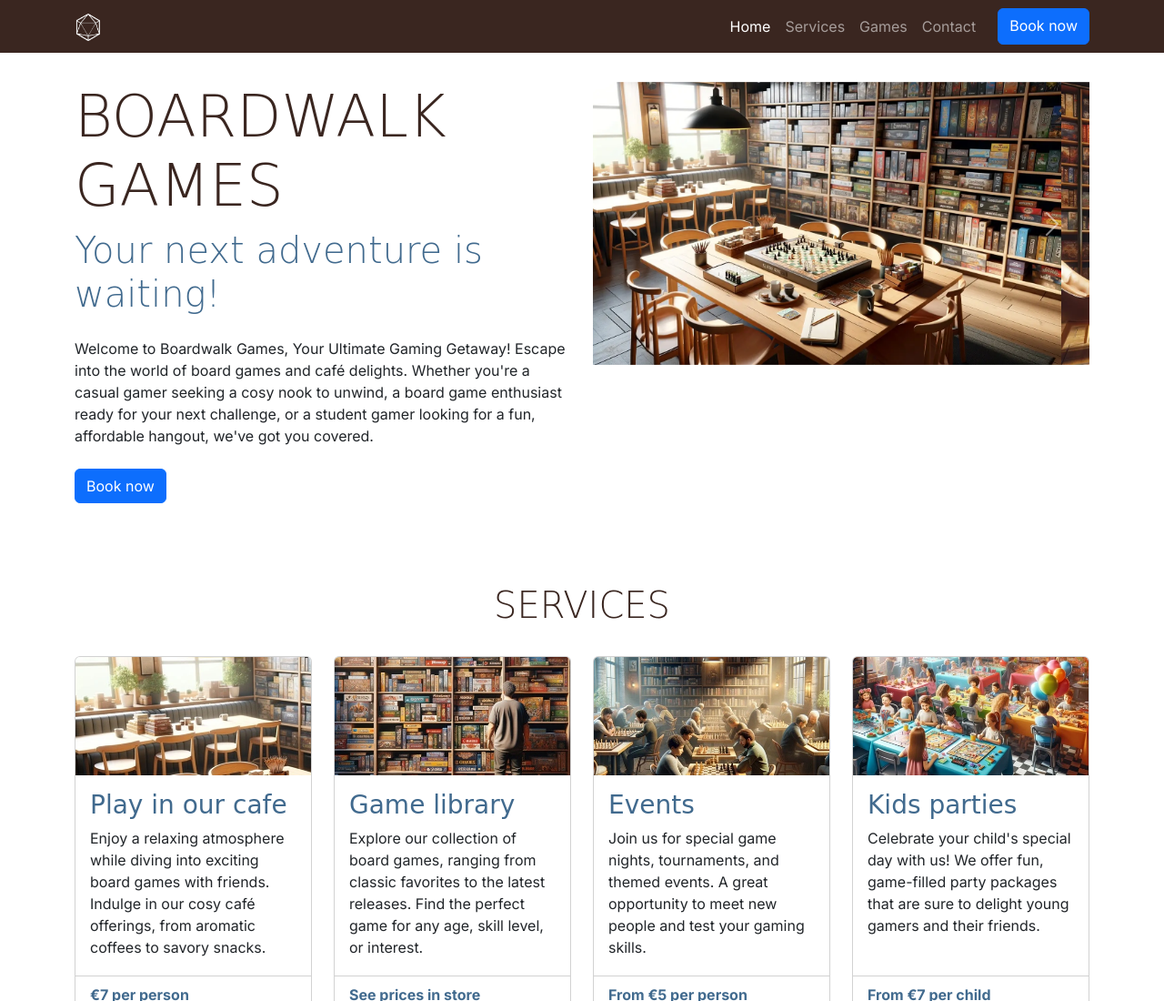
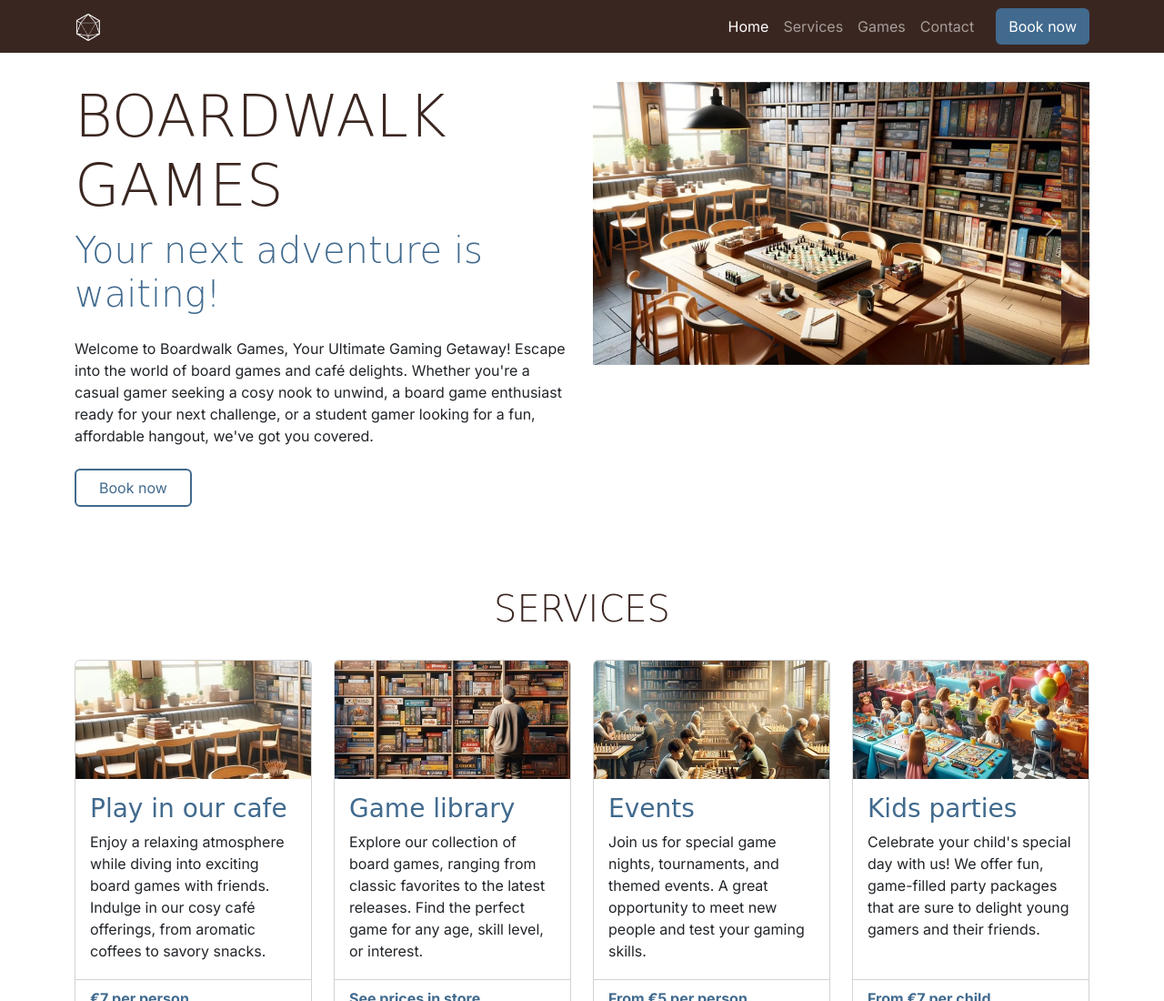
Before and after one commit to GavJam80/Boardwalk-Games, a plain HTML site: page index.html in a window 1280 px wide. Shown: the top 1100 px of the page at 91% size. Drawn offline with nearby package versions, Linux system fonts and the light colour scheme; a web font is replaced by a local one.

Commit message:
styled buttons

```diff
--- a/assets/css/style.css
+++ b/assets/css/style.css
@@ -40,6 +40,34 @@ h2 {
 .section {
     margin-top: 2rem;
     margin-bottom: 2rem;
+}
+
+/* Buttons  */
+
+.custom-button-filled {
+    border: 2px solid var(--highlight-color);
+    background-color: var(--highlight-color);
+    color: white;
+}
+
+.custom-button-filled:hover {
+    border: 2px solid var(--secondary-color);
+    background-color: var(--secondary-color);
+    color: white;
+}
+
+.custom-button-outline {
+  border: 2px solid var(--highlight-color);
+  background-color: white;
+  color: black;
+  padding: 7px 25px;
+  color: var(--highlight-color);
+}
+
+.custom-button-outline:hover {
+    border: 2px solid var(--highlight-color);
+    background-color: var(--highlight-color);
+    color: white;
 }
 
 /* Navbar */
--- a/index.html
+++ b/index.html
@@ -50,7 +50,7 @@
                         <a class="nav-link" href="#contact">Contact</a>
                     </li>
                     <li class="nav-item"></li>
-                        <a href="booking.html" class="btn btn-primary ms-lg-3">Book now</a>
+                        <a href="booking.html" class="btn custom-button-filled ms-lg-3">Book now</a>
                     </li>
                 </ul>
             </div>
@@ -68,7 +68,7 @@
                     café delights. Whether you're a casual gamer seeking a cosy nook to unwind, a board game enthusiast
                     ready for your next challenge, or a student gamer looking for a fun, affordable hangout, we've got
                     you covered.</p>
-                    <a href="booking.html" class="btn btn-primary mb-4">Book now</a>
+                    <a href="booking.html" class="btn custom-button-outline mb-4">Book now</a>
             </div>
             <div class="col-12 col-xl-6">
                 <div id="carouselExampleAutoplaying" class="carousel slide" data-bs-ride="carousel">
```
Also changed, not shown: booking.html (+2 -2 lines), game-library.html (+1 -1 lines), success.html (+1 -1 lines).
